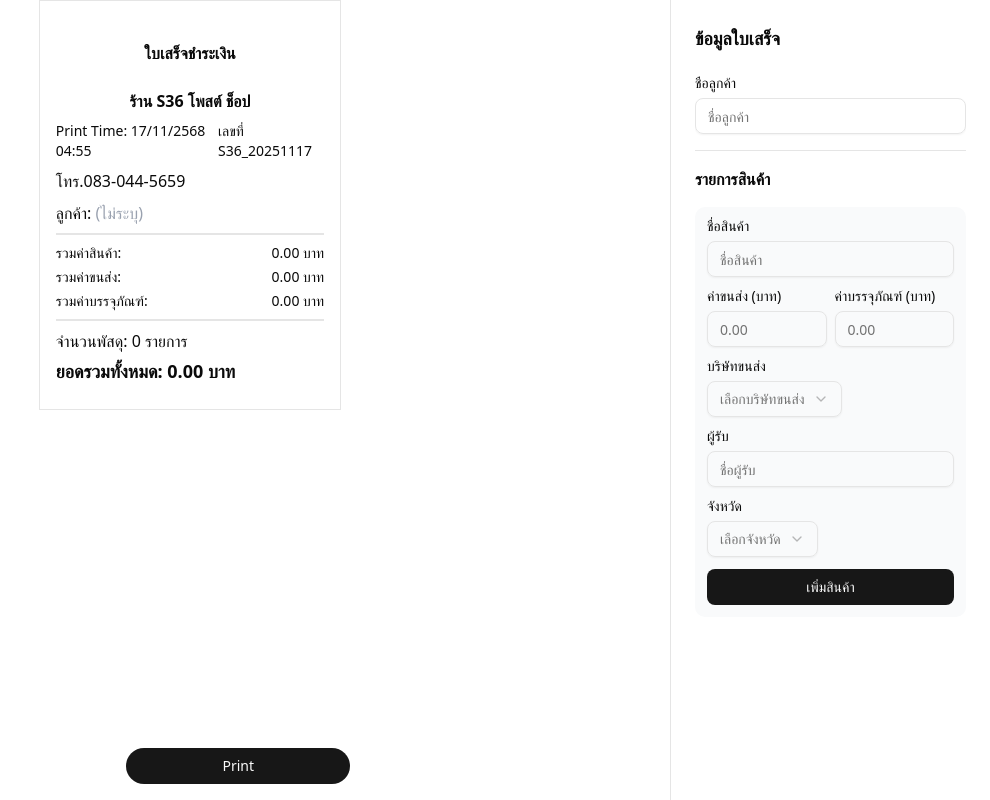
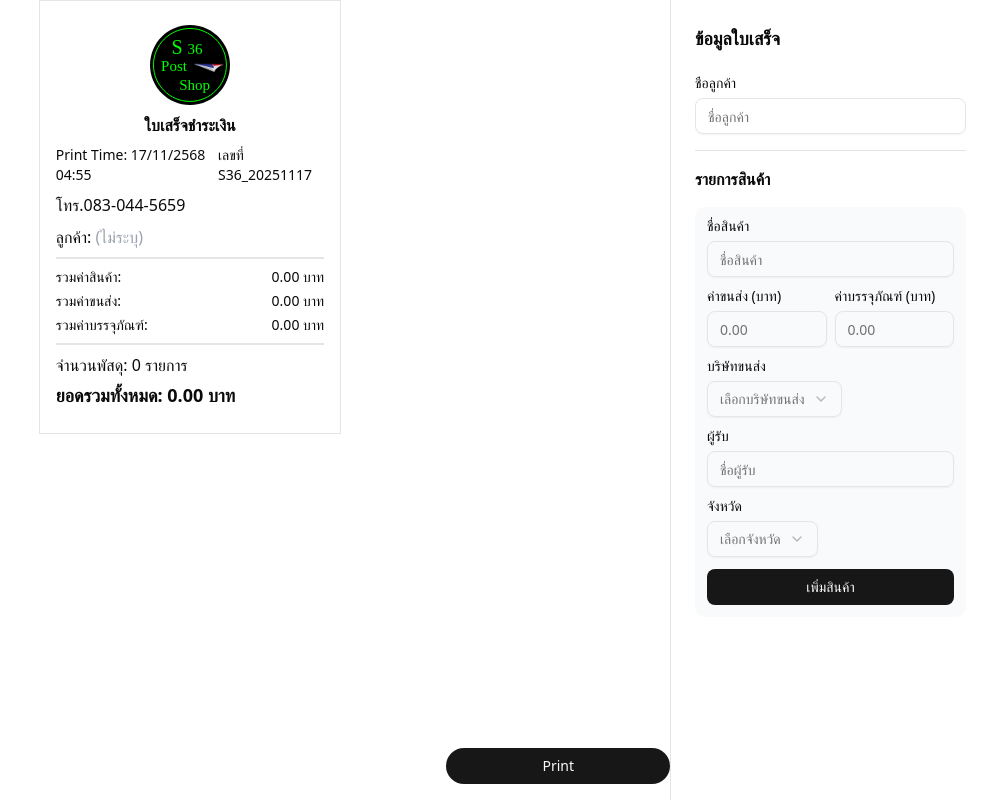
Before and after one commit to Knarf49/ReceiptGenerator, a React (Vite) app: page / in a window 1280 px wide. Shown: the whole page, without its empty margins (290-1280 px from the left). Built offline with nearby package versions, Linux system fonts and the light colour scheme.

Commit message:
change logo & receipt text & button position

```diff
--- a/index.html
+++ b/index.html
@@ -3,7 +3,7 @@
   <head>
     <script src="http://localhost:8097"></script>
     <meta charset="UTF-8" />
-    <link rel="icon" type="image/svg+xml" href="/vite.svg" />
+    <link rel="icon" type="image/svg+xml" href="/S36_logo.svg" />
     <meta name="viewport" content="width=device-width, initial-scale=1.0" />
     <link href="/src/index.css" rel="stylesheet">
     <title>S36 Receipt generator</title>
--- a/src/App.tsx
+++ b/src/App.tsx
@@ -53,7 +53,7 @@ function App() {
       <Button
         variant="default"
         onClick={reactToPrint}
-        className="absolute cursor-pointer rounded-full bottom-4 right-1/2 w-fit px-24"
+        className="fixed cursor-pointer rounded-full bottom-4 right-[25%] w-fit px-24"
       >
         Print
       </Button>
--- a/src/components/receiptTemplate.tsx
+++ b/src/components/receiptTemplate.tsx
@@ -56,8 +56,12 @@ function ReceiptTemplate({ receiptData }: ReceiptTemplateProps) {
   const { receiptNumber, formattedDate, formattedTime } = dateInfo;
   return (
     <div className="w-[80mm] h-fit mx-auto border px-4 py-6 space-y-2">
-      <h1 className="font-bold w-full text-center py-4">ใบเสร็จชำระเงิน</h1>
-      <h1 className="font-bold w-full text-center">ร้าน S36 โพสต์ ช็อป</h1>
+      <img
+        src="/S36_logo.svg"
+        alt="S36 post shop"
+        className="size-20 mx-auto"
+      />
+      <h1 className="font-bold w-full text-center">ใบเสร็จชำระเงิน</h1>
       <div className="flex justify-between text-sm">
         <p>
           Print Time: {formattedDate} {formattedTime}
@@ -113,7 +117,7 @@ function ReceiptTemplate({ receiptData }: ReceiptTemplateProps) {
                   </div>
                 </div>
                 <div className="flex justify-between font-semibold text-sm pt-1 border-t">
-                  <span>รวมรายการนี้:</span>
+                  <span>ราคาสุทธิ:</span>
                   <span>{calculateItemTotal(item).toFixed(2)} บาท</span>
                 </div>
               </div>
```
Also changed, not shown: public/S36_logo.svg (added).
